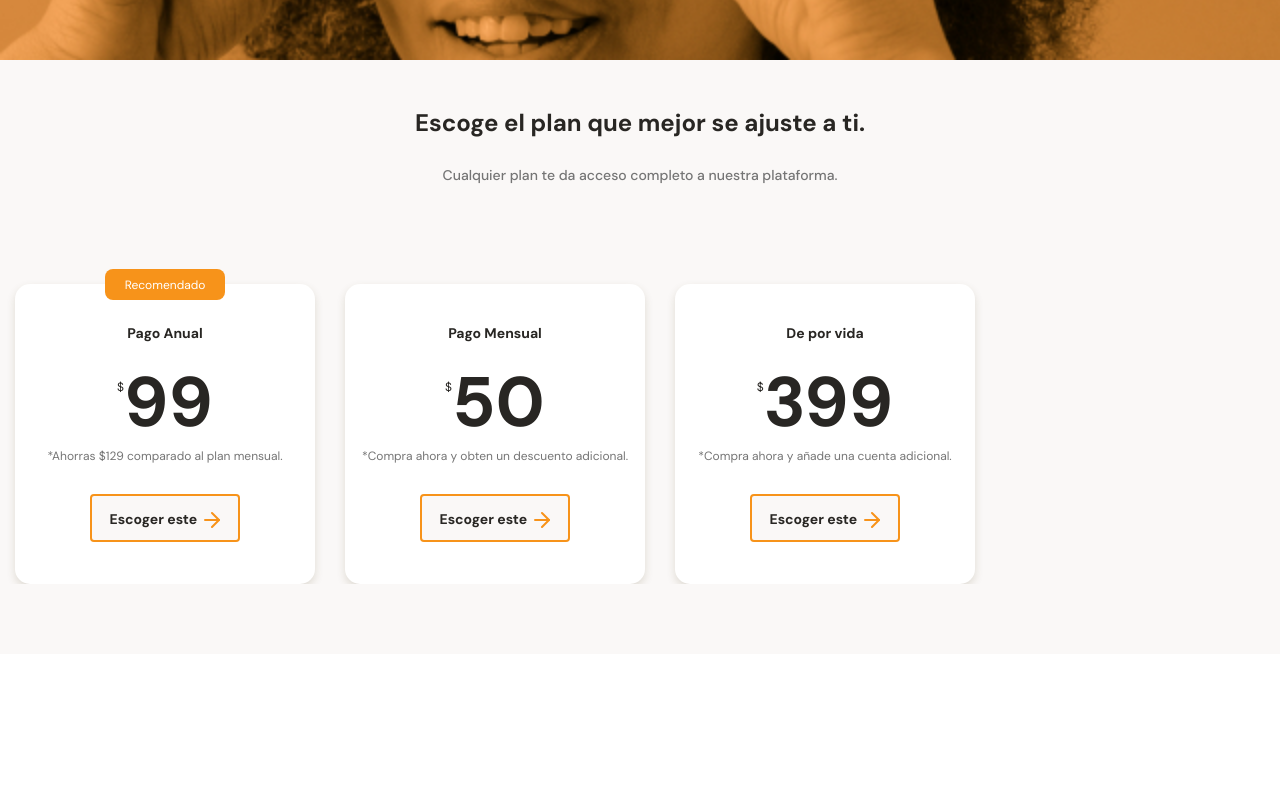
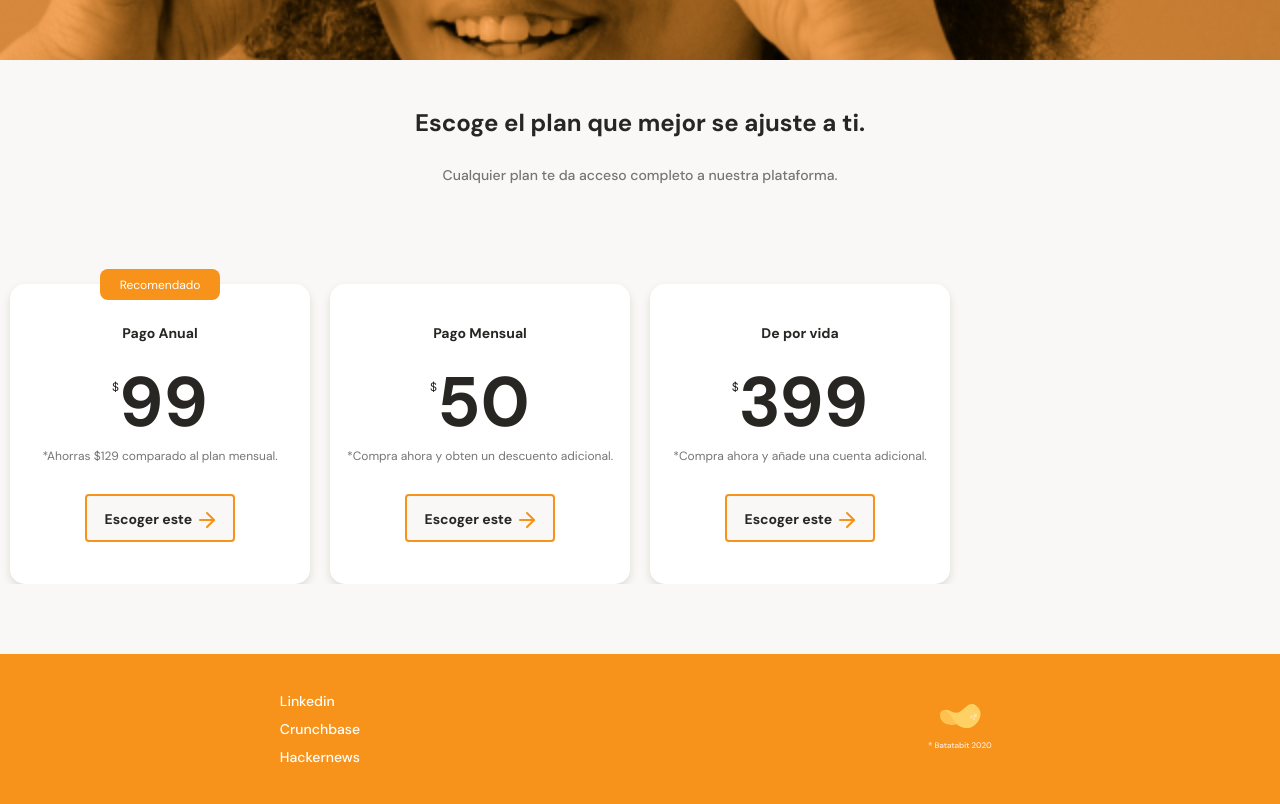
Before and after one commit to EmanuelAlv/MobileFirst_Pagina_Profesional, a plain HTML site: page index.html in a window 1280 px wide. Shown: the part 2624-3428 px from the top of the page. Before the commit the page ends 3278 px from the top, so only its background shows below. Drawn offline with Linux system fonts and the light colour scheme.

Commit message:
Estructura y estilos del footer

```diff
--- a/CSS/style.css
+++ b/CSS/style.css
@@ -399,10 +399,10 @@ main{
     position: relative;
     scroll-snap-align: center;
     width: 70%;
-    min-width: 230px;
+    min-width: 200px;
     max-width: 300px;
     height: 300px;
-    margin: 50px 15px 0;
+    margin: 50px 10px 0;
     padding: 0 15px;
     background-color: var(--just-white);
     border-radius: 15px;
@@ -463,3 +463,29 @@ main{
     background-image: url('../assets/icons/orange-right-arrow.svg');
     vertical-align: text-bottom;
 }
+/*-------------------------SECCION DE FOOTER--------------------------*/
+footer{
+    display: flex;
+    width: 100%;
+    height: 150px;
+    background-color: var(--bitcoin-orang);
+}
+footer section{
+    width: 50%;
+    display: flex;
+    justify-content: center;
+    align-items: center;
+}
+footer .left ul{
+    font-size: 1.4rem;
+    font-weight: 500;
+    line-height: 1.8rem;
+    list-style: none;
+}
+.left li{
+    margin: 10px 0;
+}
+.left a{
+    text-decoration: none;
+    color: var(--just-white);
+}
--- a/index.html
+++ b/index.html
@@ -163,5 +163,17 @@
             </section>
         </section>
     </main>
+    <footer>
+        <section class="left">
+            <ul>
+                <li><a href="#">Linkedin</a></li>
+                <li><a href="#">Crunchbase</a></li>
+                <li><a href="#">Hackernews</a></li>
+            </ul>
+        </section>
+        <section class="right">
+            <img src="./assets/img/logo-footer.svg" alt="Logo Batatabit 2022">
+        </section>
+    </footer>
 </body>
 </html>
```
